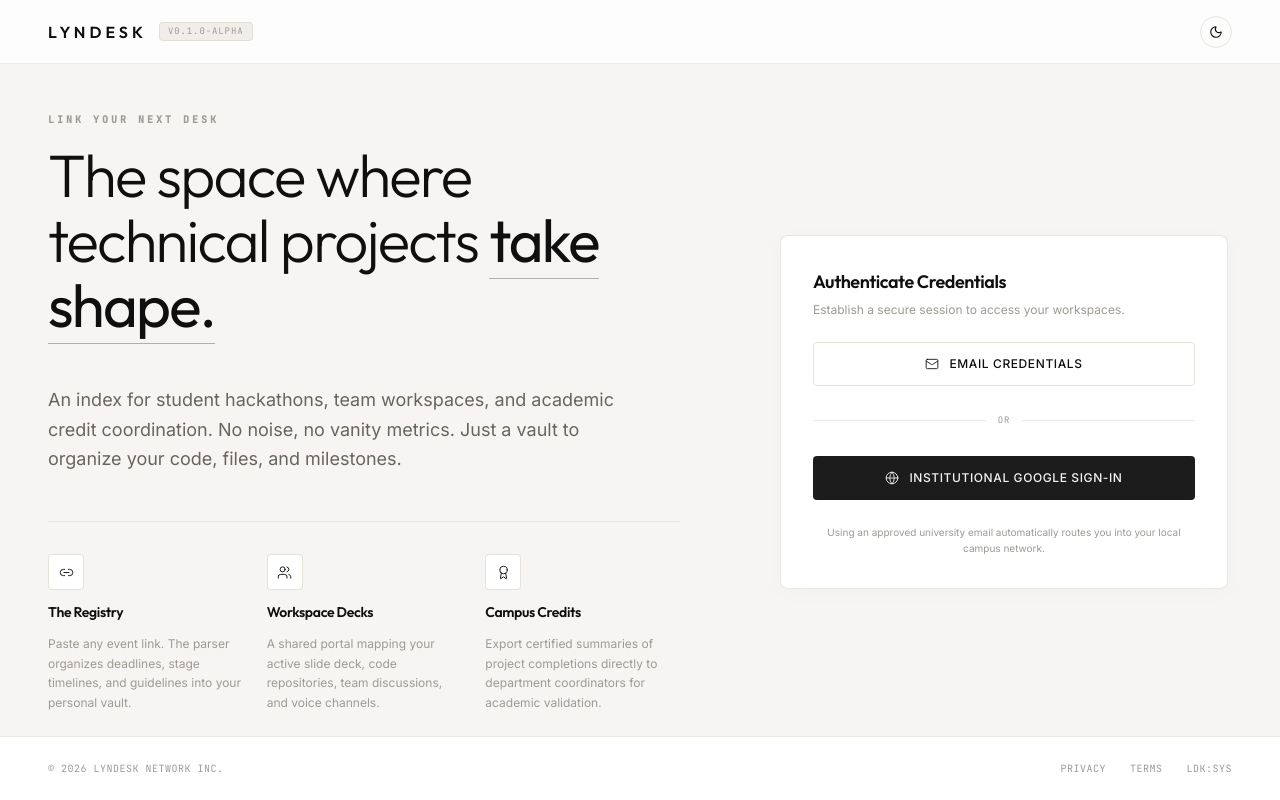
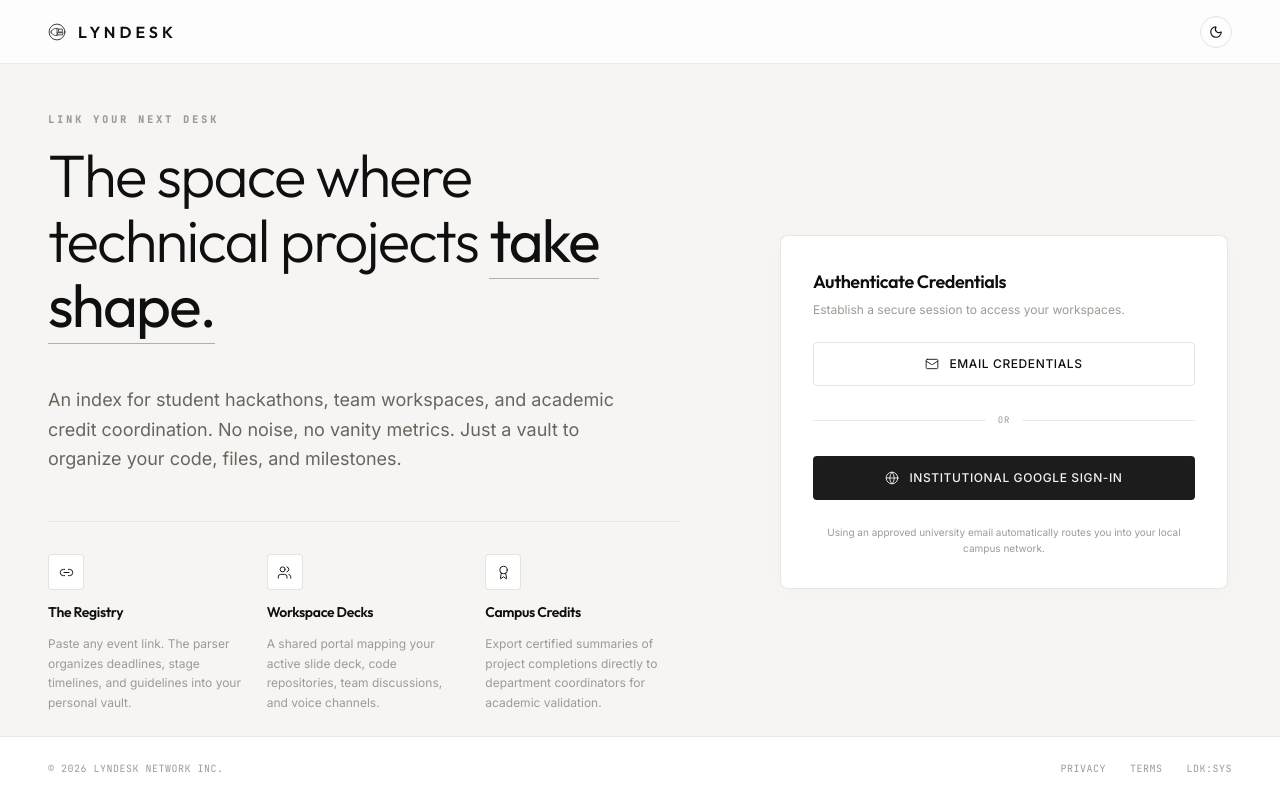
Before and after one commit to Shreeprasandh/LynDesk, a Next.js app: page / in a window 1280 px wide. Built offline with nearby package versions, Linux system fonts and the light colour scheme.

Commit message:
feat: design custom LynDesk SVG logo and configure dynamic browser favicon

```diff
--- /dev/null
+++ b/src/app/components/LynDeskLogo.tsx
@@ -0,0 +1,41 @@
+import React from "react";
+
+interface LynDeskLogoProps {
+  className?: string;
+  size?: number;
+}
+
+export default function LynDeskLogo({ className = "", size = 24 }: LynDeskLogoProps) {
+  return (
+    <svg
+      viewBox="0 0 100 100"
+      width={size}
+      height={size}
+      fill="none"
+      stroke="currentColor"
+      strokeWidth="4"
+      strokeLinecap="round"
+      strokeLinejoin="round"
+      className={`text-txt-main transition-colors duration-150 ${className}`}
+    >
+      {/* Outer aesthetic circle */}
+      <circle cx="50" cy="50" r="44" strokeWidth="4.5" className="stroke-txt-main" />
+
+      {/* Left side: Open Book */}
+      {/* Page crease (center axis) */}
+      <line x1="50" y1="30" x2="50" y2="70" strokeWidth="4" className="stroke-txt-main" />
+      {/* Page top curve */}
+      <path d="M 50 30 C 36 30, 24 35, 18 45" strokeWidth="4" className="stroke-txt-main" />
+      {/* Page bottom curve */}
+      <path d="M 50 70 C 36 70, 24 65, 18 55" strokeWidth="4" className="stroke-txt-main" />
+      {/* Page outer edge */}
+      <line x1="18" y1="45" x2="18" y2="55" strokeWidth="4" className="stroke-txt-main" />
+
+      {/* Right side: Laptop */}
+      {/* Laptop Screen bezel */}
+      <rect x="58" y="34" width="22" height="16" rx="1.5" strokeWidth="4" className="stroke-txt-main" />
+      {/* Laptop Keyboard Base deck */}
+      <path d="M 54 54 L 84 54 L 80 66 L 58 66 Z" strokeWidth="4" className="fill-none stroke-txt-main" />
+    </svg>
+  );
+}
--- /dev/null
+++ b/src/app/icon.tsx
@@ -0,0 +1,56 @@
+import { ImageResponse } from "next/og";
+
+// Image metadata
+export const size = {
+  width: 32,
+  height: 32,
+};
+export const contentType = "image/png";
+
+// Icon generation
+export default function Icon() {
+  return new ImageResponse(
+    (
+      <div
+        style={{
+          fontSize: 24,
+          background: "transparent",
+          width: "100%",
+          height: "100%",
+          display: "flex",
+          alignItems: "center",
+          justifyContent: "center",
+          color: "#0F0F0F", // Dark charcoal color, or we can use custom color
+        }}
+      >
+        <svg
+          viewBox="0 0 100 100"
+          width="32"
+          height="32"
+          fill="none"
+          stroke="currentColor"
+          strokeWidth="6"
+          strokeLinecap="round"
+          strokeLinejoin="round"
+        >
+          {/* Outer circle */}
+          <circle cx="50" cy="50" r="44" strokeWidth="7" />
+
+          {/* Left side: Open Book */}
+          <line x1="50" y1="30" x2="50" y2="70" strokeWidth="6" />
+          <path d="M 50 30 C 36 30, 24 35, 18 45" strokeWidth="6" />
+          <path d="M 50 70 C 36 70, 24 65, 18 55" strokeWidth="6" />
+          <line x1="18" y1="45" x2="18" y2="55" strokeWidth="6" />
+
+          {/* Right side: Laptop */}
+          <rect x="58" y="34" width="22" height="16" rx="2" strokeWidth="6" />
+          <path d="M 54 54 L 84 54 L 80 66 L 58 66 Z" strokeWidth="6" />
+        </svg>
+      </div>
+    ),
+    // ImageResponse options
+    {
+      ...size,
+    }
+  );
+}
--- a/src/app/page.tsx
+++ b/src/app/page.tsx
@@ -2,6 +2,7 @@
 
 import React, { useState } from "react";
 import { useTheme } from "./components/ThemeProvider";
+import LynDeskLogo from "./components/LynDeskLogo";
 import { motion, AnimatePresence } from "framer-motion";
 import {
   Sun,
@@ -36,12 +37,10 @@ export default function Home() {
 
       {/* 1. Header (Sticky, Frosted Glass, Swiss Grid Style) */}
       <header className="sticky top-0 z-50 h-16 flex items-center justify-between px-6 md:px-12 bg-bg-surface/80 backdrop-blur-md border-b border-border-main/60 transition-colors duration-150 flex-shrink-0">
-        <div className="flex items-center gap-3">
+        <div className="flex items-center gap-2">
+          <LynDeskLogo size={18} className="mr-1" />
           <span className="font-display text-base font-semibold tracking-[0.25em] text-txt-main">
             LYNDESK
-          </span>
-          <span className="text-[9px] font-mono tracking-widest text-txt-muted uppercase border border-border-main/80 px-2 py-0.5 rounded bg-bg-card">
-            v0.1.0-alpha
           </span>
         </div>
 
```
